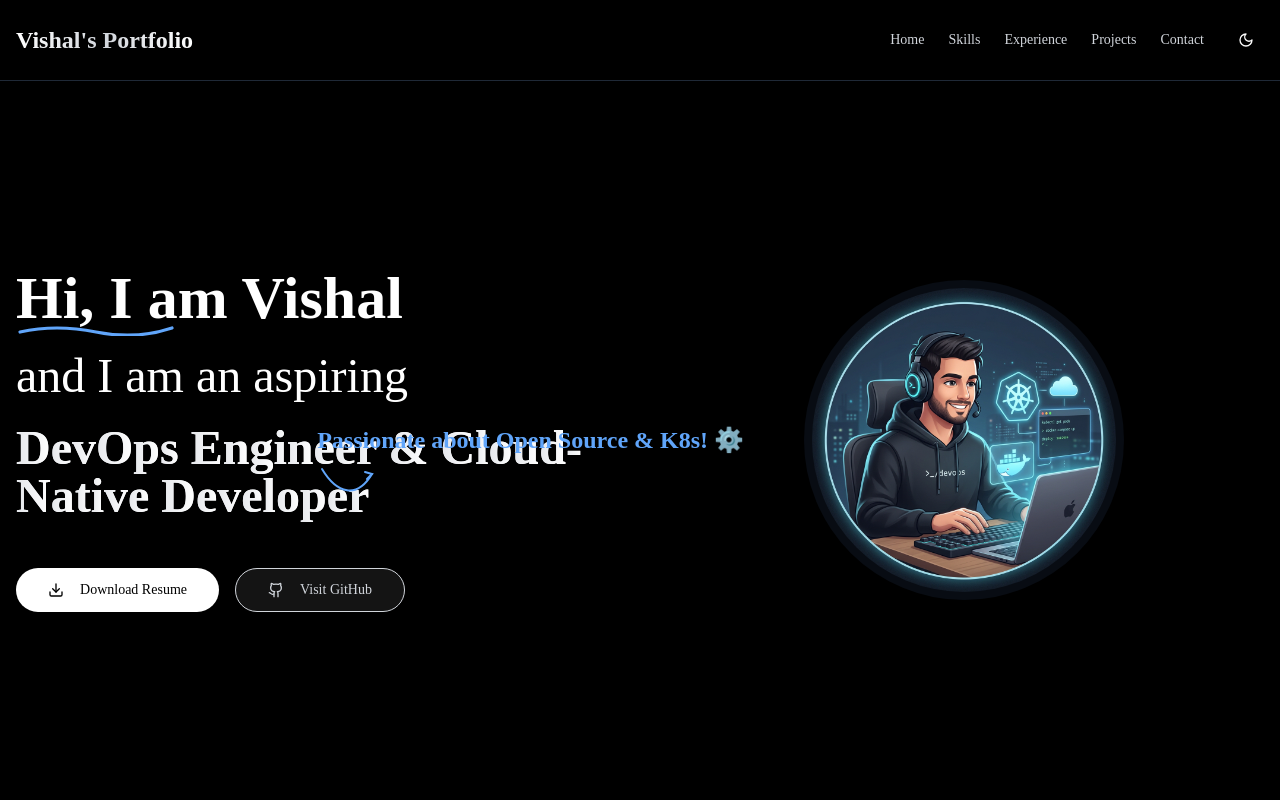
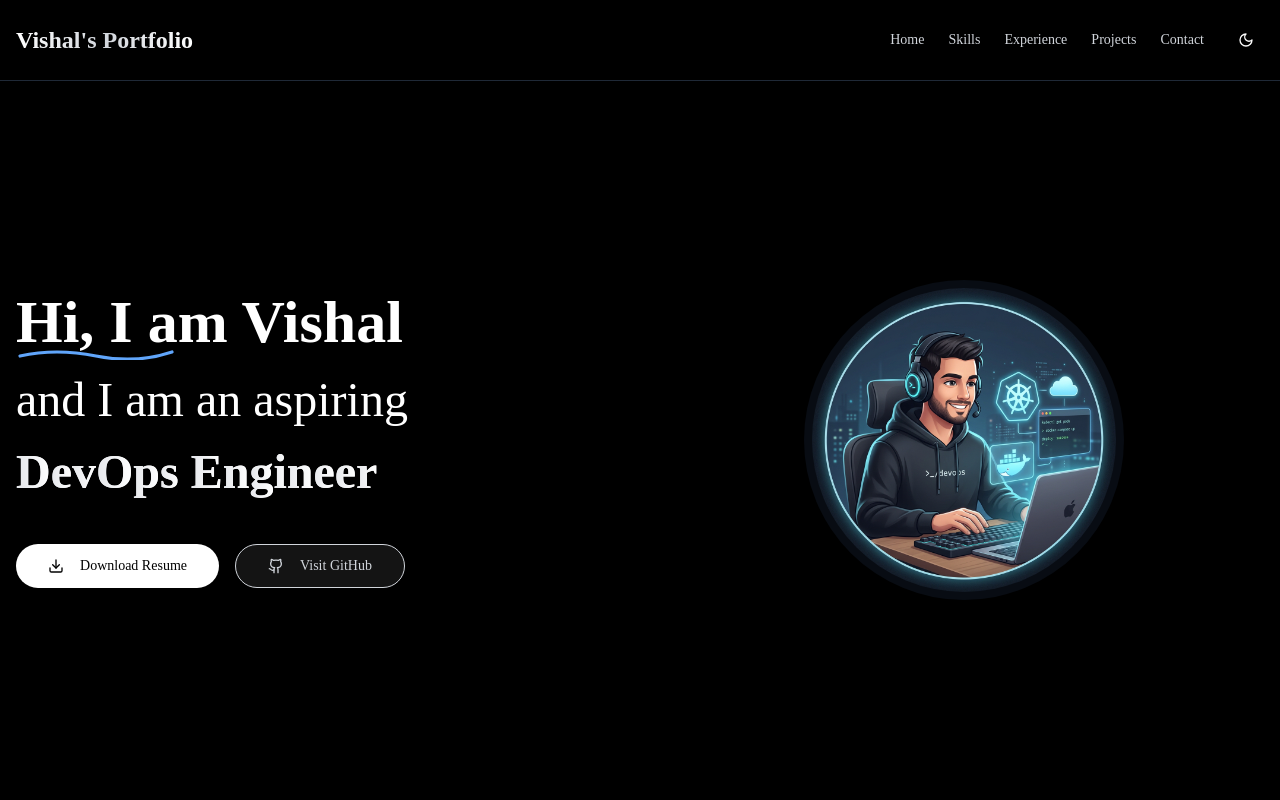
Before and after one commit to vishalmore90/Portfolio, a React (Vite) app: page / in a window 1280 px wide. Shown: the top 800 px of the page. Built offline with nearby package versions, Linux system fonts and the light colour scheme; a web font is replaced by a local one.

Commit message:
Update hero title to DevOps Engineer and remove cursive badge

```diff
--- a/src/components/Hero.jsx
+++ b/src/components/Hero.jsx
@@ -67,30 +67,11 @@ export default function Hero() {
               className="text-3xl md:text-5xl font-bold relative bg-gradient-to-r from-gray-700 to-gray-900 dark:from-gray-200 dark:to-white bg-clip-text text-transparent"
             >
               <EncryptedText
-                text="DevOps Engineer & Cloud-Native Developer"
+                text="DevOps Engineer"
                 revealDelayMs={140}
                 encryptedClassName="text-gray-500 dark:text-gray-500"
                 revealedClassName="bg-gradient-to-r from-gray-700 to-gray-900 dark:from-gray-200 dark:to-white bg-clip-text text-transparent"
               />
-
-              <motion.div
-                initial={{ opacity: 0, x: 16 }}
-                animate={{ opacity: 1, x: 0 }}
-                transition={{ delay: 1 }}
-                className="hidden lg:block absolute -right-32 top-0 rotate-12"
-                style={{ fontFamily: "Caveat, cursive" }}
-              >
-                <p className="text-blue-400 text-2xl">Passionate about Open Source & K8s! ⚙️</p>
-                <svg
-                  width="60"
-                  height="40"
-                  viewBox="0 0 60 40"
-                  className="mt-2 text-blue-400 fill-none stroke-current"
-                >
-                  <path d="M5 5 C 20 30, 40 35, 55 10" strokeWidth="2" strokeLinecap="round" />
-                  <path d="M50 15 L 55 10 L 48 8" strokeWidth="2" strokeLinecap="round" />
-                </svg>
-              </motion.div>
             </motion.div>
 
             <motion.div
```
